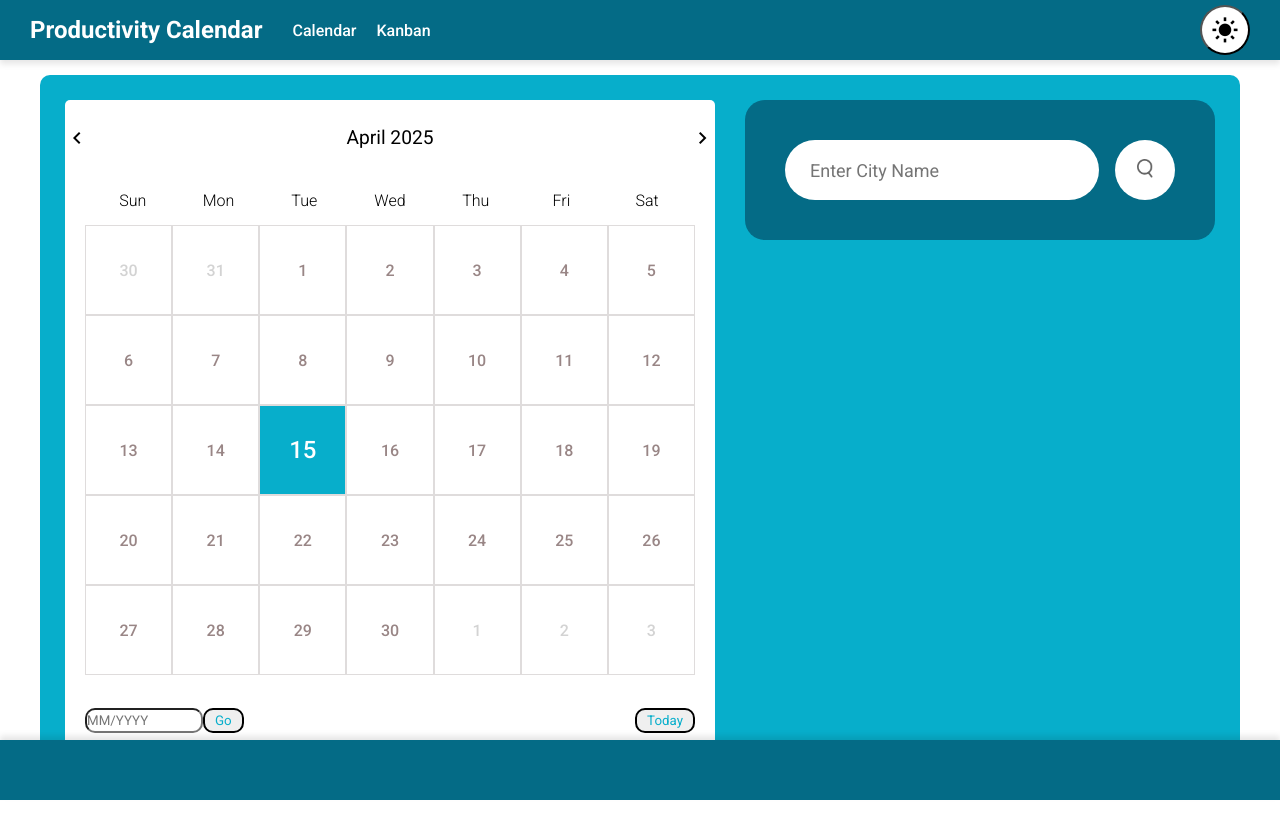
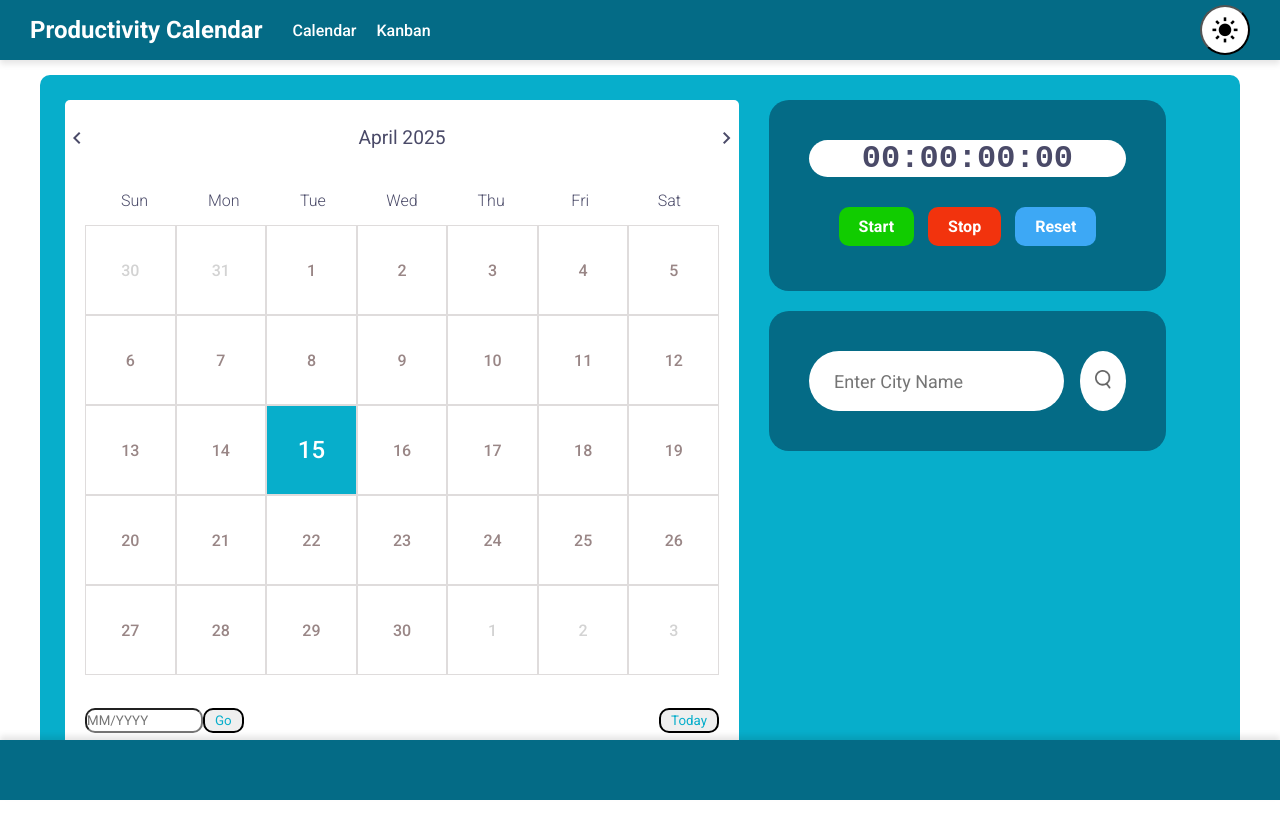
Before and after one commit to LogicCubed/ProductivityCalendar, a plain HTML site: page calendar.html in a window 1280 px wide. Drawn offline with nearby package versions, Linux system fonts and the light colour scheme.

Commit message:
Stopwatch Module
Implemented stopwatch module to calendar

```diff
--- a/CSS/calendar.css
+++ b/CSS/calendar.css
@@ -390,3 +390,61 @@ body {
     margin-top: 10px;
     display: none;
 }
+
+#stopwatchcontainer {
+    width: 90%;
+    max-width: 470px;
+    background: var(--tertiary-color);;
+    color: var(--base-color);
+    margin: 20px 20px auto 10px;
+    border-radius: 20px;
+    padding: 40px 40px;
+    text-align: center;
+}
+
+#stopwatchdisplay {
+    font-size: 2rem;
+    font-family: monospace;
+    font-weight: bold;
+    color: var(--secondary-text-color);
+    margin-bottom: 25px;
+    background-color: var(--base-color);
+    border-radius: 25px;
+}
+
+#stopwatchcontrols button {
+    font-size: 1rem;
+    font-weight: bold;
+    padding: 10px 20px;
+    margin: 5px;
+    min-width: 50px;
+    border: none;
+    border-radius: 10px;
+    cursor: pointer;
+    color: white;
+    transition: background-color 0.5s ease;
+}
+
+#startBtn {
+    background-color: hsl(115, 100%, 40%);
+}
+
+#startBtn:hover {
+    background-color: hsl(115, 100%, 30%);
+}
+
+#stopBtn {
+    background-color: hsl(10, 90%, 50%);
+}
+
+#stopBtn:hover {
+    background-color: hsl(10, 90%, 40%);
+}
+
+#resetBtn {
+    background-color: hsl(205, 90%, 60%);
+}
+
+#resetBtn:hover {
+    background-color: hsl(205, 90%, 50%);
+}
--- a/CSS/global.css
+++ b/CSS/global.css
@@ -13,7 +13,7 @@
     --tertiary-color: #046b86;
     --text-color: white;
     --calendar-text-color: #998686;
-    --secondary-text-color: black;
+    --secondary-text-color: rgb(74, 74, 104);
 }
 
 .darkmode {
--- /dev/null
+++ b/JS/stopwatch.js
@@ -0,0 +1,51 @@
+const display = document.getElementById("stopwatchdisplay");
+let timer = null;
+let startTime = 0;
+let elapsedTime = 0;
+let isRunning = false;
+
+function start() {
+
+    if(!isRunning) {
+        startTime = Date.now() - elapsedTime;
+        timer = setInterval(update, 10);
+        isRunning = true;
+    }
+
+}
+
+function stop() {
+
+    if(isRunning) {
+        clearInterval(timer);
+        elapsedTime = Date.now() - startTime;
+        isRunning = false;
+    }
+
+}
+
+function reset() {
+    clearInterval(timer);
+    startTime = 0;
+    elapsedTime = 0;
+    isRunning = false;
+    display.textContent = "00:00:00:00";
+}
+
+function update() {
+
+    const currentTime = Date.now();
+    elapsedTime = currentTime - startTime;
+
+    let hours = Math.floor(elapsedTime / (1000 * 60 * 60));
+    let minutes = Math.floor(elapsedTime / (1000 * 60) % 60);
+    let seconds = Math.floor(elapsedTime / 1000 % 60);
+    let milliseconds = Math.floor(elapsedTime % 1000 / 10);
+
+    hours = String(hours).padStart(2, "0");
+    minutes = String(minutes).padStart(2, "0");
+    seconds = String(seconds).padStart(2, "0");
+    milliseconds = String(milliseconds).padStart(2, "0");
+
+    display.textContent = `${hours}:${minutes}:${seconds}:${milliseconds}`;
+}
--- a/calendar.html
+++ b/calendar.html
@@ -73,7 +73,20 @@
                     </div>
                 </div>
             </div>
-            <!--Weather Application-->
+        <div class="stacked-modules">
+            <!--Stopwatch Module-->
+            <div id="stopwatchcontainer">
+                <div id="stopwatchdisplay">
+                    00:00:00:00
+                </div>
+                <div id="stopwatchcontrols">
+                    <button id="startBtn" onClick="start()">Start</button>
+                    <button id="stopBtn" onClick="stop()">Stop</button>
+                    <button id="resetBtn" onClick="reset()">Reset</button>
+                </div>
+            </div>
+
+            <!--Weather Module-->
             <div class="card">
                 <div class="search">
                     <input type="text" placeholder="Enter City Name"
@@ -106,7 +119,7 @@
                     </div>
                 </div>
             </div>
-
+        </div>
         <script>
 
         const apiKey = "38a7094d0e25344cef074d36c21f4ee6";
@@ -194,6 +207,7 @@
             </div>
         </footer>
         <script src="JS/calendar.js"></script>
+        <script src="JS/stopwatch.js"></script>
     </body>
 
 </html>
```
Also changed, not shown: stopwatch.html (added, +25 -0 lines).
